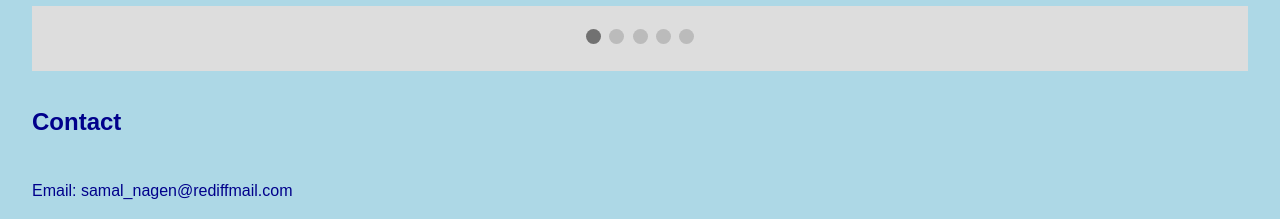
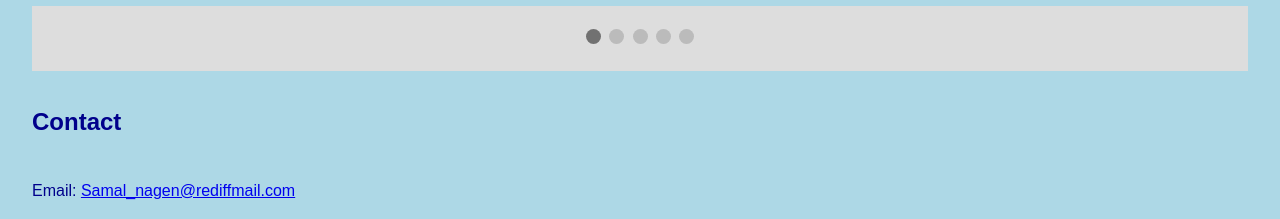
Before and after one commit to SamalNagen11/Lotus, a plain HTML site: page index.html in a window 1280 px wide. Shown: the part 2817-3036 px from the top of the page. Drawn offline with Linux system fonts and the light colour scheme.

Commit message:
Update index.html

```diff
--- a/index.html
+++ b/index.html
@@ -234,9 +234,9 @@
             </div>
         </section>
         <section id="contact">
-            <h2>Contact</h2>
-            <p>Email: samal_nagen@rediffmail.com</p>
-        </section>
+    <h2>Contact</h2>
+    <p>Email: <a href="mailto:Samal_nagen@rediffmail.com">Samal_nagen@rediffmail.com</a></p>
+</section>
     </div>
     <footer>
         <p>&copy; 2024 Nagen Samal. All rights reserved.</p>
```
